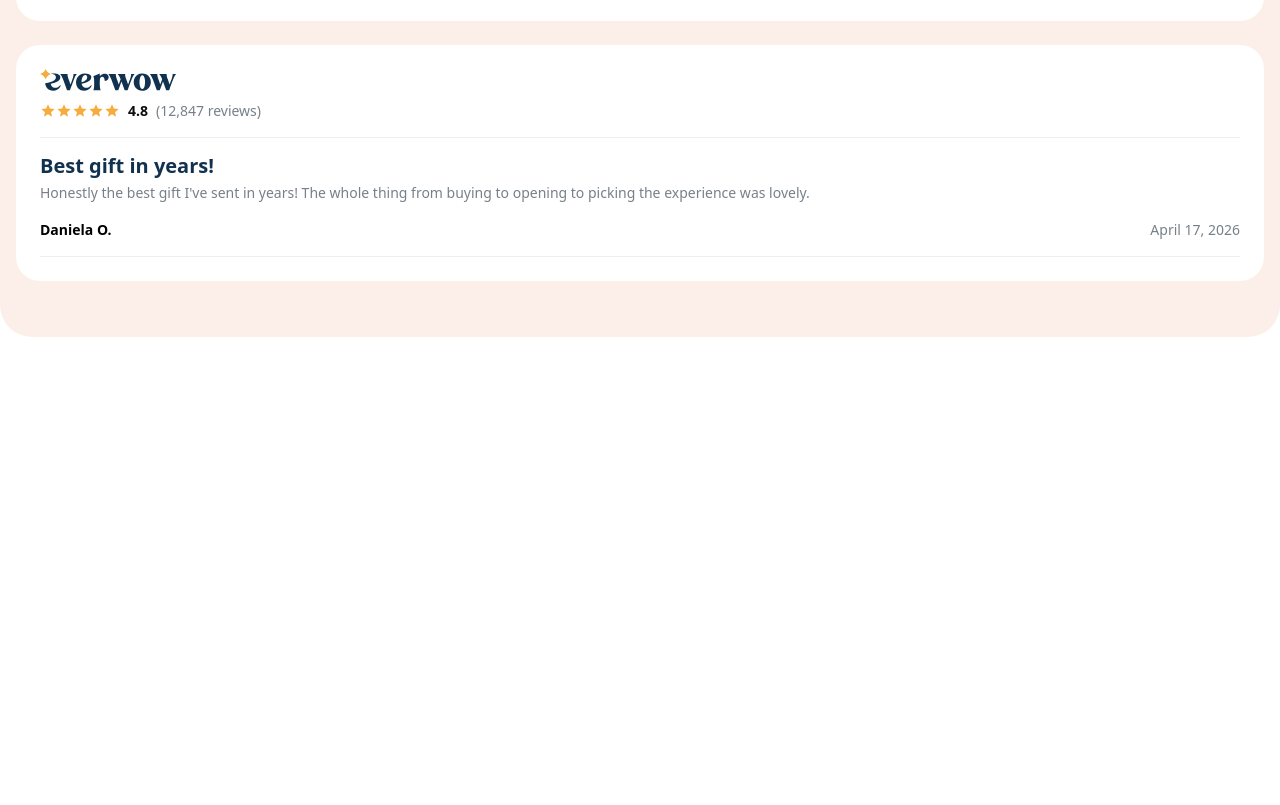
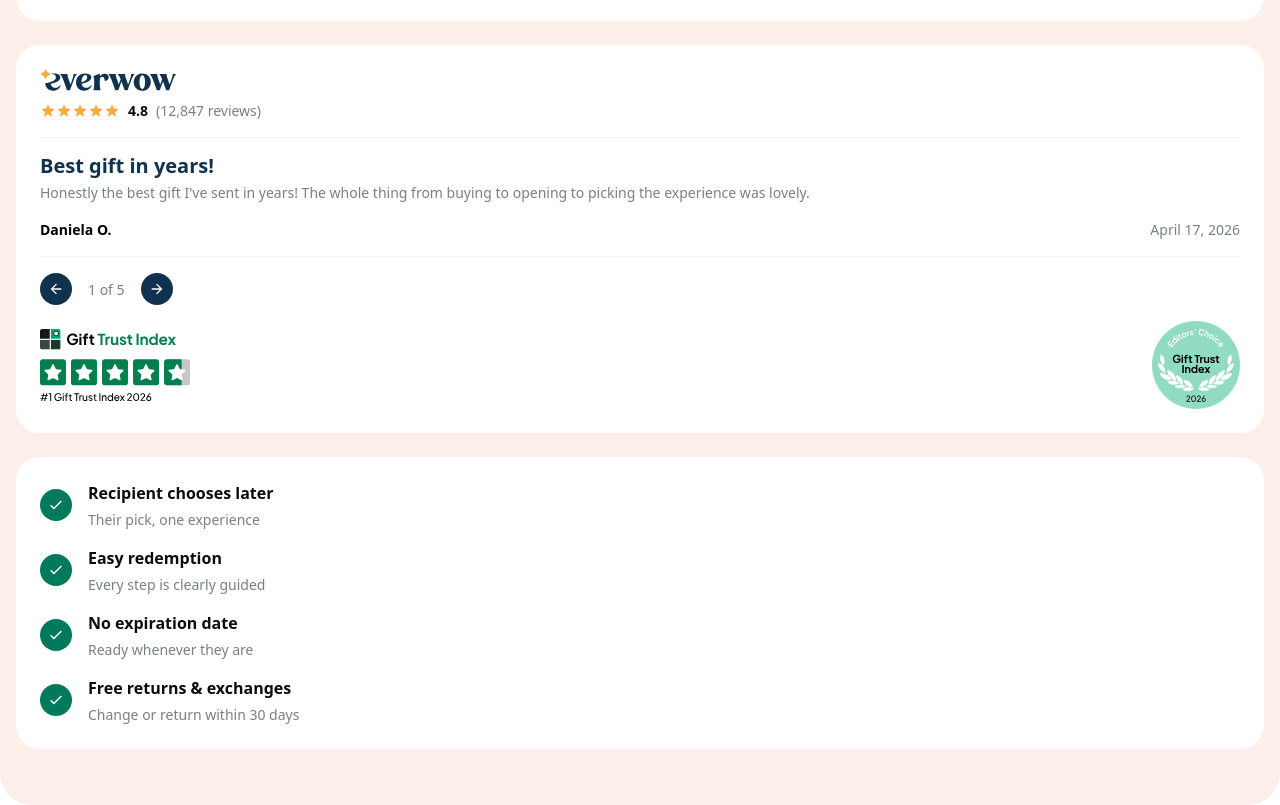
Before and after one commit to abellmanuell/everwow, a website: page index.html in a window 1280 px wide. Shown: the part 1574-2379 px from the top of the page. Before the commit the page ends 1911 px from the top, so only its background shows below. Drawn offline with Linux system fonts and the light colour scheme.

Commit message:
Added Gift trust index badage and other

```diff
--- a/index.html
+++ b/index.html
@@ -479,6 +479,7 @@
         </div>
       </div>
 
+      <!-- GIFT TRUST INDEX -->
       <div class="mt-6 bg-white rounded-3xl p-6">
         <div>
           <ul>
@@ -549,8 +550,141 @@
                 </p>
               </div>
             </li>
+
+            <li class="py-4">
+              <ul class="flex items-center gap-x-4">
+                <li>
+                  <button
+                    class="p-2 shop-bg-blue-4 rounded-full cursor-pointer"
+                  >
+                    <img
+                      src="./assets/icons/arrow_back.svg"
+                      alt="Arrow back button"
+                      width="16"
+                      height="16"
+                    />
+                  </button>
+                </li>
+                <li>
+                  <span class="text-sm leading-[150%] shop-neutral-6">
+                    1 of 5
+                  </span>
+                </li>
+                <li>
+                  <button
+                    class="p-2 shop-bg-blue-4 rounded-full cursor-pointer"
+                  >
+                    <img
+                      src="./assets/icons/arrow_forward.svg"
+                      alt="Arrow forward button"
+                      width="16"
+                      height="16"
+                    />
+                  </button>
+                </li>
+              </ul>
+            </li>
+
+            <li class="flex justify-between">
+              <img
+                src="./assets/gift_trust_index_badge2.svg"
+                alt="Gift trust index bagde"
+                width="150"
+                height="72"
+              />
+              <img
+                src="./assets/gift_trust_index_badge.svg"
+                alt="Gift trust index bagde"
+                width="88"
+                height="88"
+              />
+            </li>
           </ul>
         </div>
+      </div>
+
+      <div class="mt-6 bg-white rounded-3xl p-6">
+        <ul class="flex flex-col gap-y-4">
+          <li class="flex items-center gap-x-4">
+            <div class="p-2 shop-b-green-4 inline-block rounded-full">
+              <img
+                src="./assets/icons/check.svg"
+                alt="Check"
+                width="16"
+                height="16"
+              />
+            </div>
+
+            <div class="flex flex-col gap-y-1">
+              <h4 class="leading-[150%] shop-neutral-8 font-bold">
+                Recipient chooses later
+              </h4>
+              <p class="shop-neutral-6 leading-[150%] text-sm">
+                Their pick, one experience
+              </p>
+            </div>
+          </li>
+
+          <li class="flex items-center gap-x-4">
+            <div class="p-2 shop-b-green-4 inline-block rounded-full">
+              <img
+                src="./assets/icons/check.svg"
+                alt="Check"
+                width="16"
+                height="16"
+              />
+            </div>
+
+            <div class="flex flex-col gap-y-1">
+              <h4 class="leading-[150%] shop-neutral-8 font-bold">
+                Easy redemption
+              </h4>
+              <p class="shop-neutral-6 leading-[150%] text-sm">
+                Every step is clearly guided
+              </p>
+            </div>
+          </li>
+
+          <li class="flex items-center gap-x-4">
+            <div class="p-2 shop-b-green-4 inline-block rounded-full">
+              <img
+                src="./assets/icons/check.svg"
+                alt="Check"
+                width="16"
+                height="16"
+              />
+            </div>
+
+            <div class="flex flex-col gap-y-1">
+              <h4 class="leading-[150%] shop-neutral-8 font-bold">
+                No expiration date
+              </h4>
+              <p class="shop-neutral-6 leading-[150%] text-sm">
+                Ready whenever they are
+              </p>
+            </div>
+          </li>
+
+          <li class="flex items-center gap-x-4">
+            <div class="p-2 shop-b-green-4 inline-block rounded-full">
+              <img
+                src="./assets/icons/check.svg"
+                alt="Check"
+                width="16"
+                height="16"
+              />
+            </div>
+
+            <div class="flex flex-col gap-y-1">
+              <h4 class="leading-[150%] shop-neutral-8 font-bold">
+                Free returns & exchanges
+              </h4>
+              <p class="shop-neutral-6 leading-[150%] text-sm">
+                Change or return within 30 days
+              </p>
+            </div>
+          </li>
+        </ul>
       </div>
     </section>
   </body>
--- a/input.css
+++ b/input.css
@@ -50,3 +50,7 @@
 .shop-bg-purple-4 {
   background-color: #a767b7;
 }
+
+.shop-b-green-4 {
+  background-color: #007a5a;
+}
```
Also changed, not shown: assets/gift_trust_index_badge.svg (added), assets/gift_trust_index_badge2.svg (added), assets/icons/arrow_back.svg (added), assets/icons/arrow_forward.svg (added), output.css.
